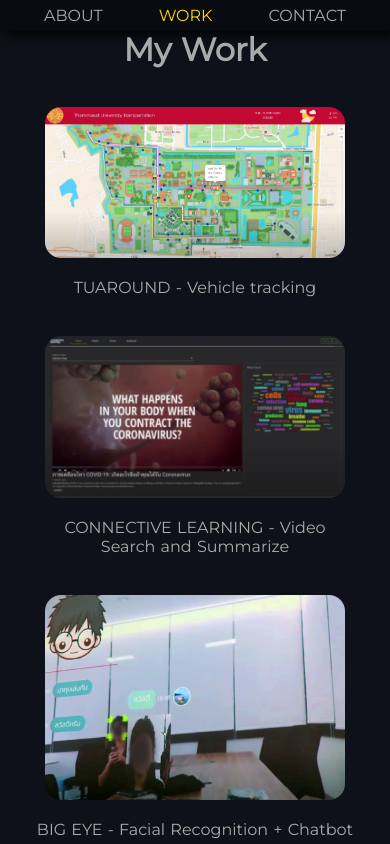
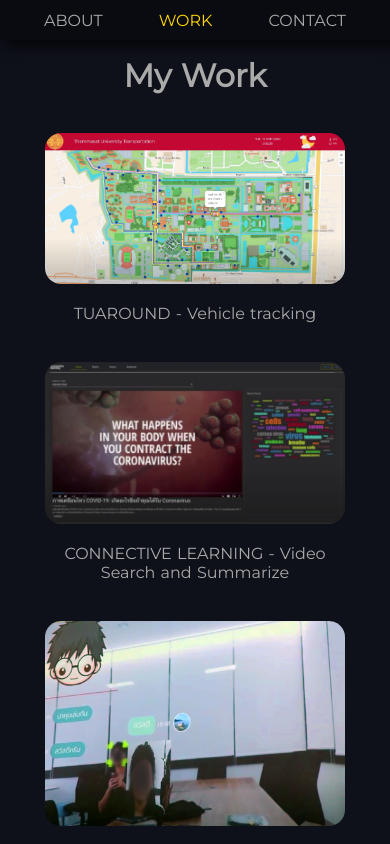
Before and after one commit to NannamAksorn/nannam-cf, a Nuxt app: page /work in a window 390 px wide. Shown: the top 844 px of the page. Built offline with nearby package versions, Linux system fonts and the light colour scheme.

Commit message:
fix: mobile responsive nav

```diff
--- a/assets/css/main.scss
+++ b/assets/css/main.scss
@@ -33,3 +33,26 @@ a {
   align-items: center;
   text-align: center;
 }
+
+
+*::-webkit-scrollbar-track
+{
+  box-shadow: inset 0 0 6px rgba(0,0,0,0.3);
+	-webkit-box-shadow: inset 0 0 6px rgba(0,0,0,0.3);
+	border-radius: 10px;
+	background-color: #1115;
+}
+
+*::-webkit-scrollbar
+{
+	border-radius: 11px;
+	width: 12px;
+	background-color: #1115;
+}
+
+*::-webkit-scrollbar-thumb {
+	border-radius: 10px;
+  box-shadow: inset 0 0 6px rgba(0,0,0,0.3);
+	-webkit-box-shadow: inset 0 0 6px rgba(0,0,0,.3);
+	background-color: #333;
+}
--- a/layouts/default.vue
+++ b/layouts/default.vue
@@ -64,9 +64,10 @@ html {
   box-shadow: 6px 6px 12px #040507, -6px -6px 12px #0e1119;
 
   @media screen and (max-width: 650px) {
-    height: 30px;
+    height: 40px;
     justify-content: space-around;
     flex-direction: row;
+    margin-bottom: 1rem;
   }
 }
 .navbar--item {
--- a/pages/index.vue
+++ b/pages/index.vue
@@ -145,6 +145,10 @@ export default Vue.extend({
   max-width: 1000px;
 }
 
+.section-skill {
+  overflow: auto;
+}
+
 .pl--icon-group {
   margin-top: 1.2rem;
   display: flex;
--- a/pages/work.vue
+++ b/pages/work.vue
@@ -42,6 +42,8 @@
   display: flex;
   flex-wrap: wrap;
   justify-content: center;
+  height: 95vh;
+  overflow: auto;
 }
 .work--item {
   width: 320px;
```
